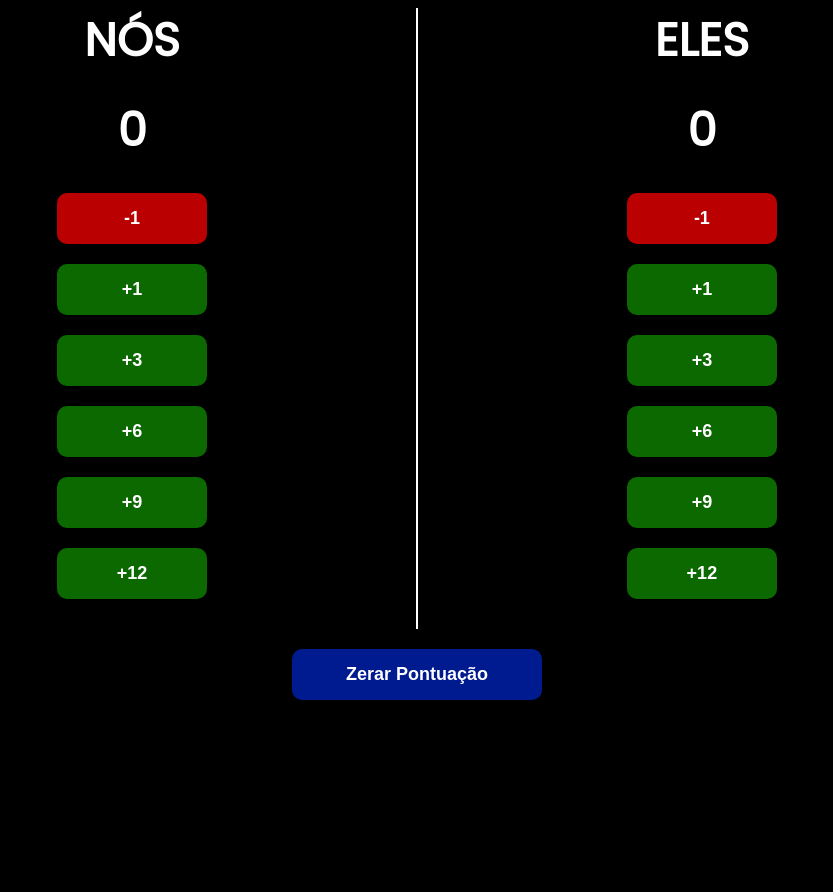
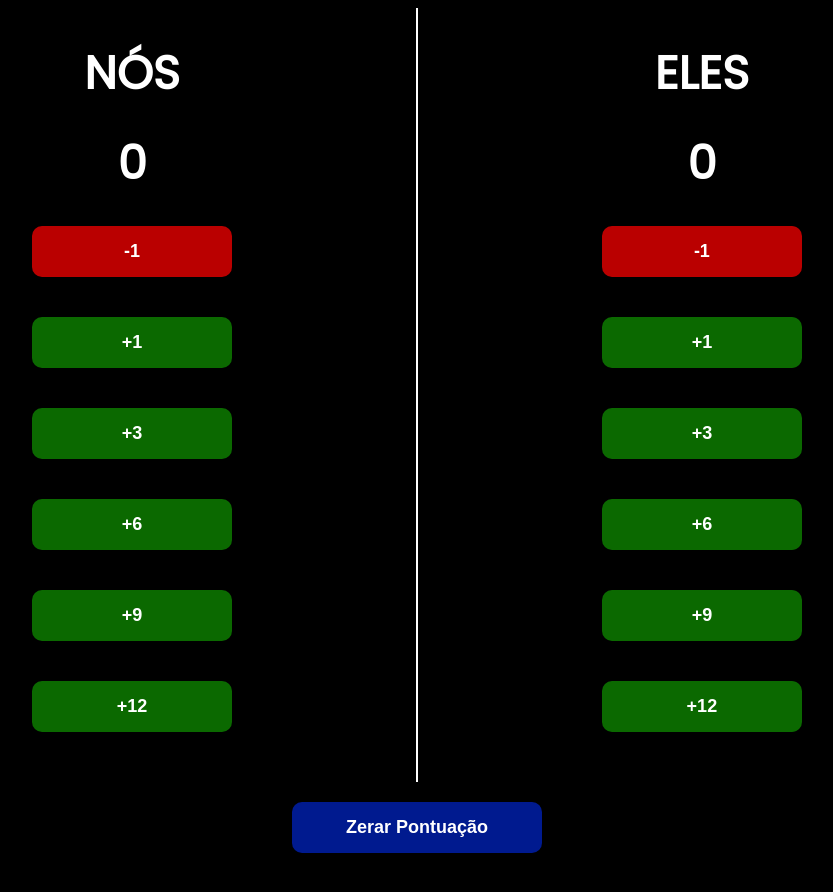
Before and after one commit to VitorDeQuadra/Marcador-Truco, a plain HTML site: page index.html in a window 1280 px wide. Shown: the whole page, without its empty margins (223-1056 px from the left). Before the commit the page ends 800 px from the top, so only its background shows below. Drawn offline with Linux system fonts and the light colour scheme.

Commit message:
Update style.css
editando tamanho dos botôes

```diff
--- a/style.css
+++ b/style.css
@@ -32,10 +32,6 @@ body {
     width: 50%;
 }
 
-h1{
-    margin-top: -2px;
-}
-
 h2, h1 {
     font-size: 46px;
 }
@@ -46,8 +42,8 @@ h2{
 
 button {
     padding: 15px 45px;
-    width: 150px;
-    margin-bottom: 30px;
+    width: 200px;
+    margin-bottom: 50px;
     font-size: 18px;
     border: none;
     color: #fff;
```
